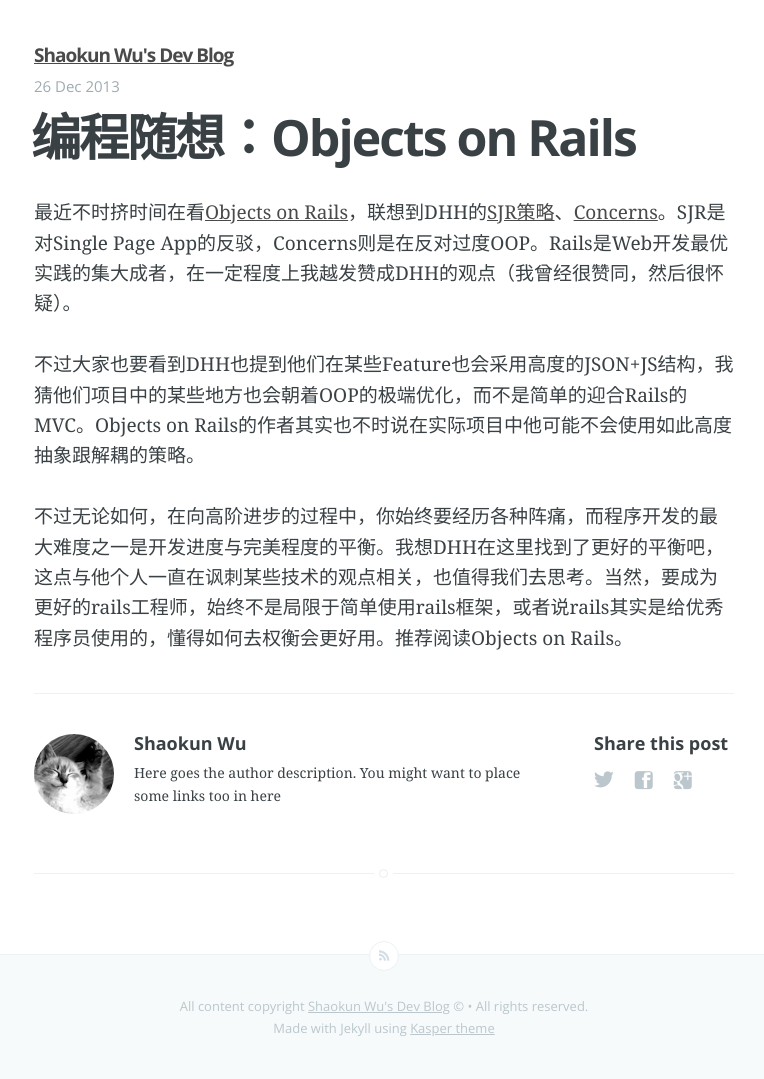
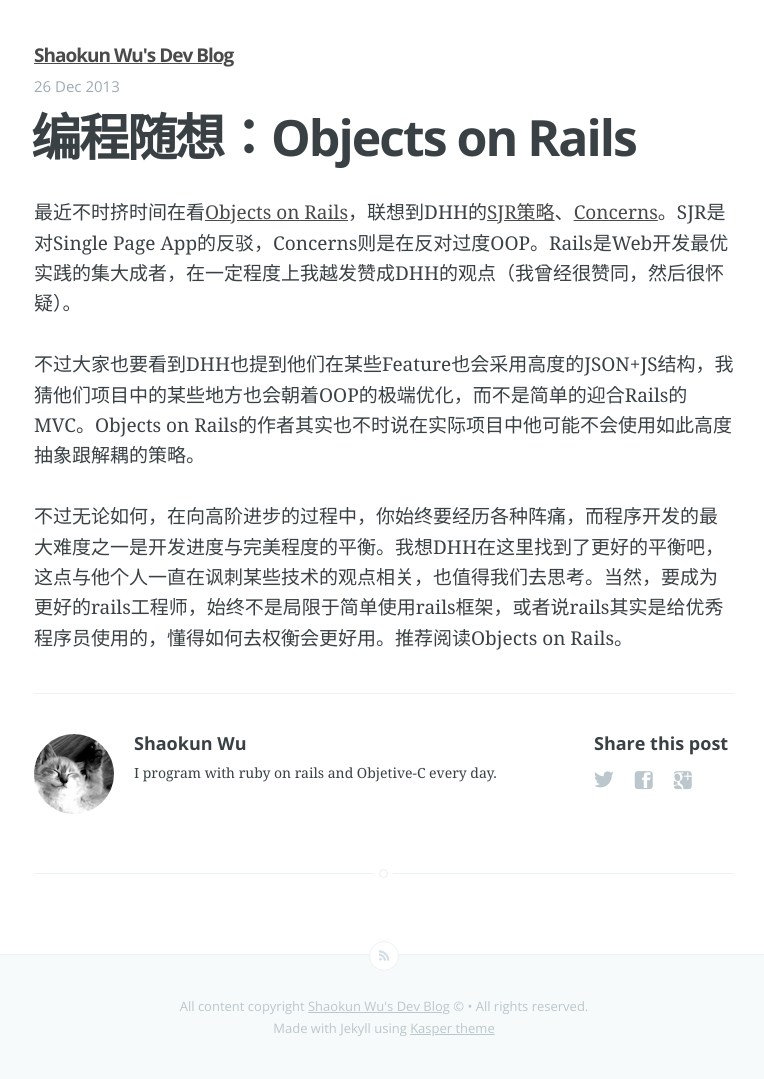
Before and after one commit to shaokun/shaokun.github.io, a Jekyll site: the page built from _posts/2013-12-26-objects-on-rails.markdown, in a window 1280 px wide. Shown: the whole page, without its empty margins (256-1020 px from the left). Built offline with Jekyll 4.4.1, drawn with Linux system fonts in a browser that asks for light colours; Markdown is read by kramdown in place of the engine named in the settings.

Commit message:
update author description

```diff
--- a/_layouts/post.html
+++ b/_layouts/post.html
@@ -54,7 +54,7 @@
                     	<h4> {{ site.author }} </h4>
                     	<!-- Author Bio -->
                     	<p>
-                    		Here goes the author description. You might want to place some links too in here
+                    		I program with ruby on rails and Objetive-C every day.
                     	</p>
                     </article>
                 </section>
```
